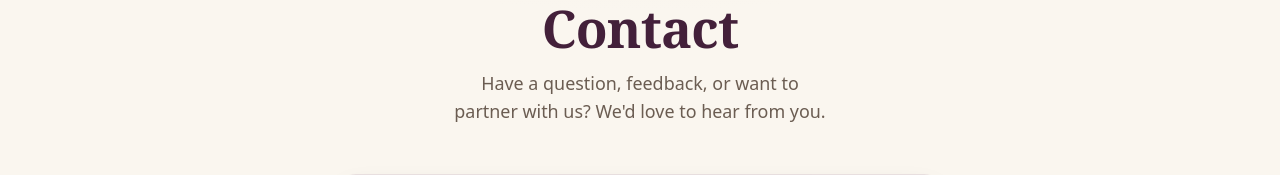
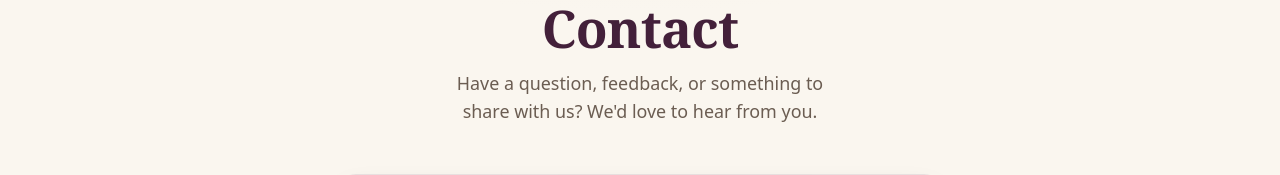
Before and after one commit to ifeadese/youtube-sermon-summarizer, a React (Vite) app in the folder frontend/: page /contact in a window 1280 px wide. Shown: the part 181-356 px from the top of the page. Built offline with nearby package versions, Linux system fonts and the light colour scheme; no server answers.

Commit message:
Update contact page subtitle text

```diff
--- a/frontend/src/Contact.jsx
+++ b/frontend/src/Contact.jsx
@@ -85,7 +85,7 @@ export default function Contact() {
         </span>
         <h1 className="contact-title">Contact</h1>
         <p className="contact-subtitle">
-          Have a question, feedback, or want to partner with us? We'd love to
+          Have a question, feedback, or something to share with us? We'd love to
           hear from you.
         </p>
       </div>
```
